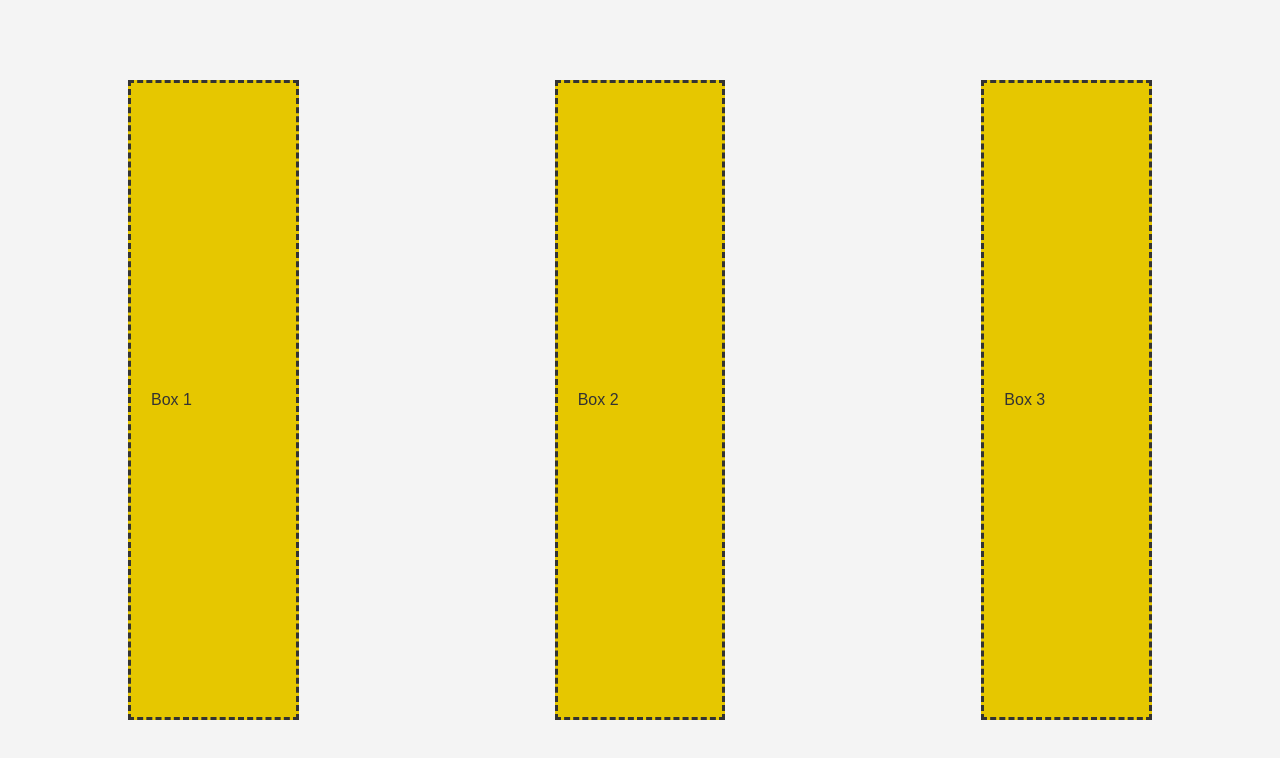
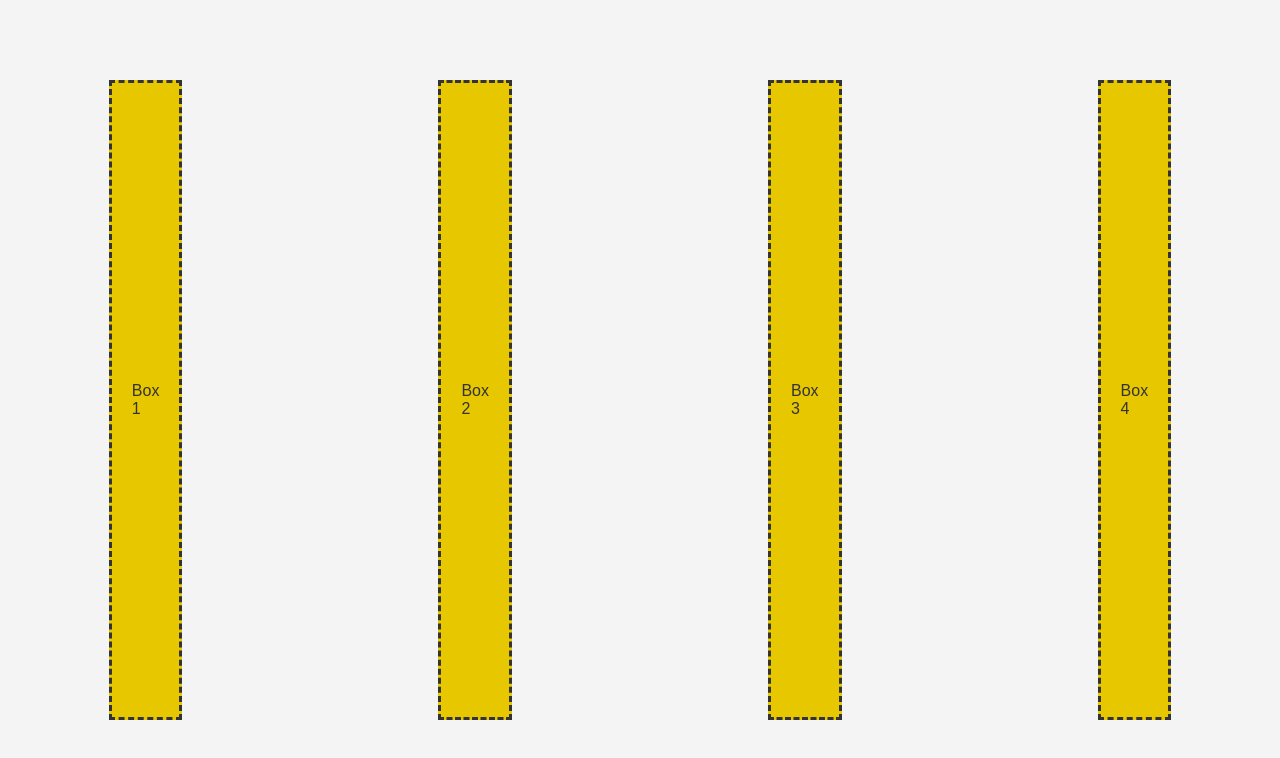
Before and after one commit to vicky-angular/HTML-PRACTICE-2026, a plain HTML site: page AboutCss.html in a window 1280 px wide. Drawn offline with Linux system fonts and the light colour scheme.

Commit message:
pushing new team change sin main

```diff
--- a/AboutCss.css
+++ b/AboutCss.css
@@ -21,6 +21,7 @@ html, body{
     margin:10%;
     align-content: center;
     border-style:dashed;
+    max-width: 400px;
 }
 /* .container-1{
     width:100%;
--- a/AboutCss.html
+++ b/AboutCss.html
@@ -10,5 +10,6 @@
     <div class="box">Box 1</div>
     <div class="box">Box 2</div>
     <div class="box">Box 3</div>
+    <div class="box">Box 4</div>
   </body>
 </html>
```
